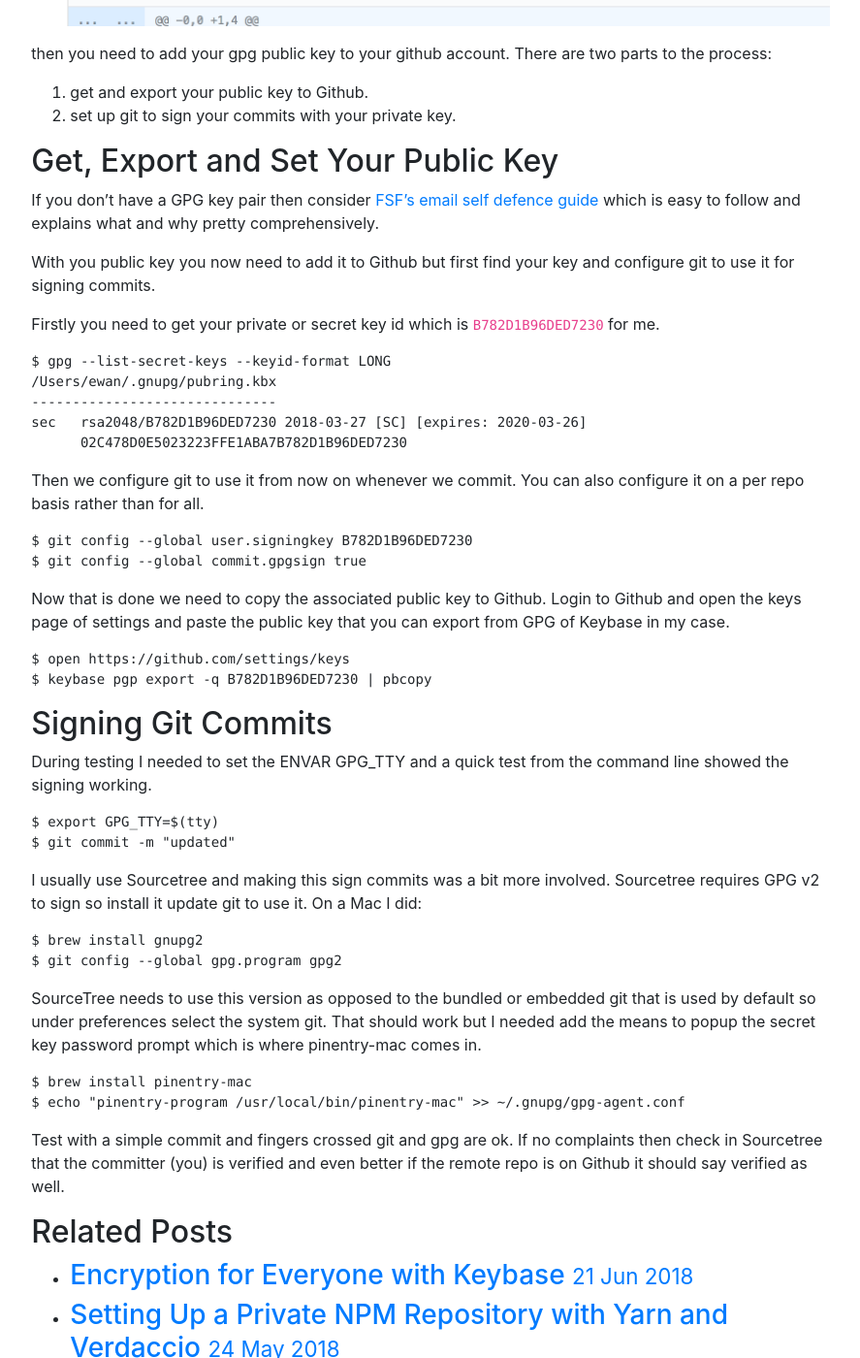
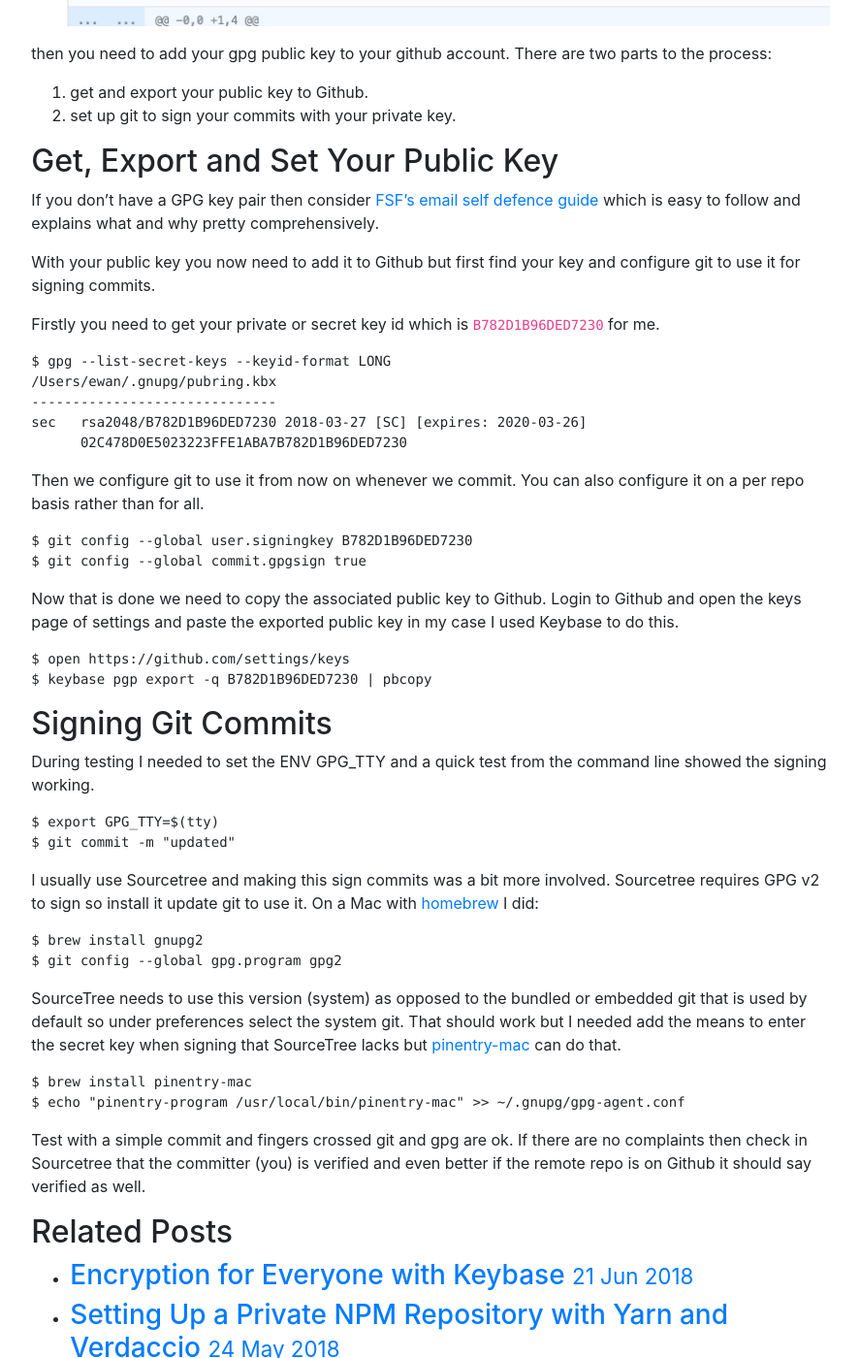
Before and after one commit to eharrow/eharrow.github.io, a Jekyll site: the page built from _posts/2018-06-22-adding-GPG-key-to-sign-git-commits-with-github-and-keybase.md, in a window 1280 px wide and 1400 px high, scrolled down 432 px. Shown: the whole window at 97% size, without its empty margins (196-1083 px from the left). Built offline with Jekyll 4.4.1, drawn with Linux system fonts in a browser that asks for light colours.

Commit message:
fix: typos

````diff
--- a/_posts/2018-06-22-adding-GPG-key-to-sign-git-commits-with-github-and-keybase.md
+++ b/_posts/2018-06-22-adding-GPG-key-to-sign-git-commits-with-github-and-keybase.md
@@ -14,7 +14,7 @@
 ## Get, Export and Set Your Public Key
 If you don't have a GPG key pair then consider [FSF's email self defence guide](https://emailselfdefense.fsf.org/en/) which is easy to follow and explains what and why pretty comprehensively.
 
-With you public key you now need to add it to Github but first  find your key and configure git to use it for signing commits.
+With your public key you now need to add it to Github but first find your key and configure git to use it for signing commits.
 
 Firstly you need to get your private or secret key id which is `B782D1B96DED7230` for me.
 
@@ -32,7 +32,7 @@
 $ git config --global commit.gpgsign true
 ```
 
-Now that is done we need to copy the associated public key to Github. Login to Github and open the keys page of settings and paste the public key that you can export from GPG of Keybase in my case.
+Now that is done we need to copy the associated public key to Github. Login to Github and open the keys page of settings and paste the exported public key in my case I used Keybase to do this.
 
 ```
 $ open https://github.com/settings/keys
@@ -40,25 +40,25 @@
 ```
 
 ## Signing Git Commits
-During testing I needed to set the ENVAR GPG_TTY and a quick test from the command line showed the signing working.
+During testing I needed to set the ENV GPG_TTY and a quick test from the command line showed the signing working.
 
 ```
 $ export GPG_TTY=$(tty)
 $ git commit -m "updated"
 ```
 
-I usually use Sourcetree and making this sign commits was a bit more involved.  Sourcetree requires GPG v2 to sign so install it update git to use it.  On a Mac I did:
+I usually use Sourcetree and making this sign commits was a bit more involved.  Sourcetree requires GPG v2 to sign so install it update git to use it.  On a Mac with [homebrew](https://brew.sh) I did:
 
 ```
 $ brew install gnupg2
 $ git config --global gpg.program gpg2
 ```
 
-SourceTree needs to use this version as opposed to the bundled or embedded git that is used by default so under preferences select the system git.  That should work but I needed add the means to popup the secret key password prompt which is where pinentry-mac comes in.
+SourceTree needs to use this version (system) as opposed to the bundled or embedded git that is used by default so under preferences select the system git.  That should work but I needed add the means to enter the secret key when signing that SourceTree lacks but [pinentry-mac](https://formulae.brew.sh/formula/pinentry-mac) can do that.
 
 ```
 $ brew install pinentry-mac
 $ echo "pinentry-program /usr/local/bin/pinentry-mac" >> ~/.gnupg/gpg-agent.conf
 ```
 
-Test with a simple commit and fingers crossed git and gpg are ok.  If no complaints then check in Sourcetree that the committer (you) is verified and even better if the remote repo is on Github it should say verified as well.
+Test with a simple commit and fingers crossed git and gpg are ok.  If there are no complaints then check in Sourcetree that the committer (you) is verified and even better if the remote repo is on Github it should say verified as well.
````
